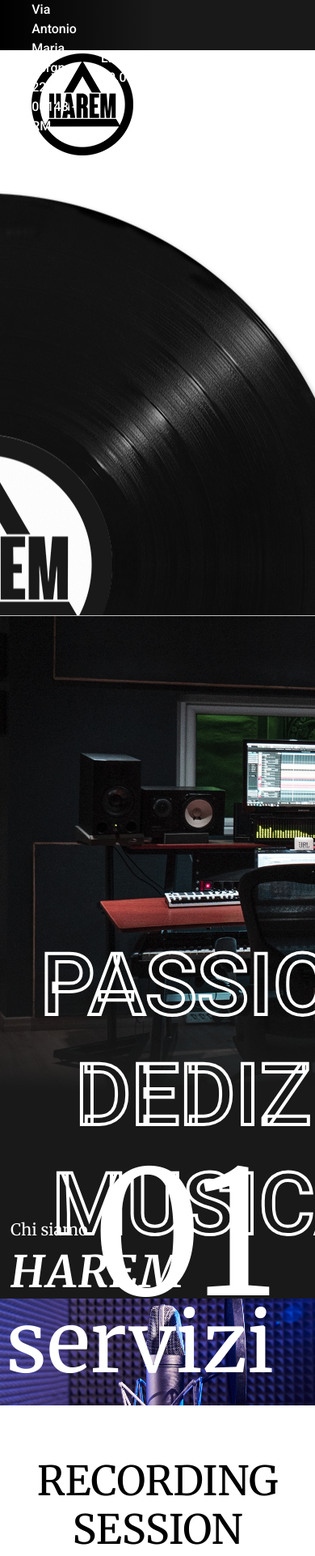
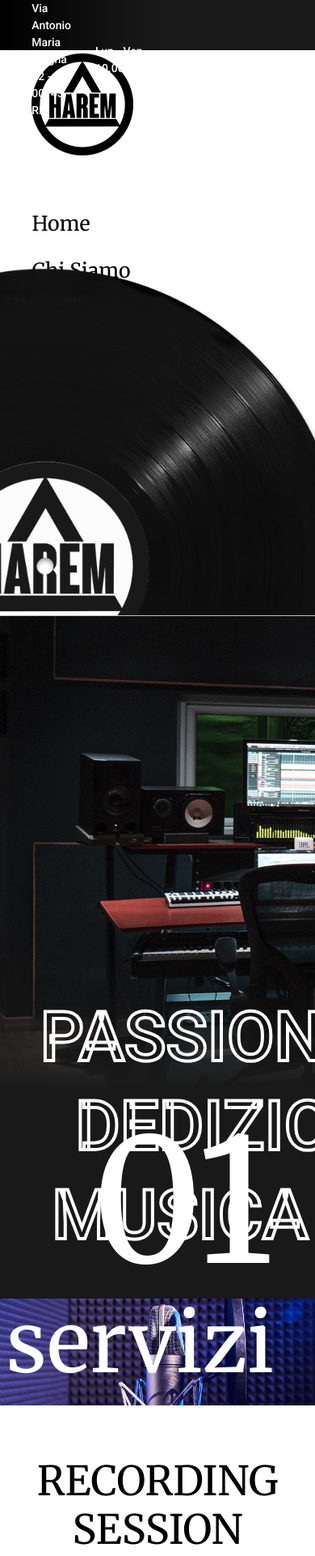
Before and after one commit to VALDEV05/website-clone, a Vue app: page / in a window 390 px wide. Shown: the top 1922 px of the page at 81% size. Built offline with nearby package versions, Linux system fonts and the light colour scheme.

Commit message:
completate media query, desktop 1799->1199

```diff
--- a/src/assets/scss/custom.scss
+++ b/src/assets/scss/custom.scss
@@ -429,7 +429,7 @@ $width-container: 85%;
                 }
                 .nome {
                     font-size: 102px;
-                    margin-top: -102px;
+                    margin-top: -62px;
                 }
             }
         }
@@ -531,3 +531,149 @@ $width-container: 85%;
         }
     }
 }
+
+
+/* XXX-Large devices (large desktops, less than 1800px) */
+
+
+/* @media (max-width: 1799.98px) {} */
+
+
+/* XX-Large devices (large desktops, less than 1600px) */
+
+@media (max-width: 1599.98px) {
+    #site-header {
+        #main-header {
+            .vinile-wrap-container {
+                .vinile-wrap {
+                    right: -25%;
+                }
+            }
+        }
+    }
+}
+
+
+/* X-Large devices (large desktops, less than 1400px) */
+
+@media (max-width: 1399.98px) {
+    #site-header {
+        #main-header {
+            .vinile-wrap-container {
+                .vinile-wrap {
+                    right: -35%;
+                    .servizi-wrap {
+                        #servizio-01,
+                        #servizio-02 {
+                            left: -60%;
+                        }
+                    }
+                    .controlli-wrap {
+                        left: 15%;
+                    }
+                }
+            }
+        }
+    }
+    /* /#site-header */
+    #site-main {
+        #chi-siamo {
+            .container-fluid {
+                .row {
+                    .col-md-6 {
+                        .col-full {
+                            .container-sx-wrap {
+                                .content-text {
+                                    .chi-siamo-link {
+                                        font-size: 95px !important;
+                                    }
+                                }
+                            }
+                        }
+                    }
+                }
+            }
+        }
+    }
+}
+
+
+/* Large devices (desktops, less than 1200px) */
+
+@media (max-width: 1199.98px) {
+    p {
+        font-size: 16px!important;
+    }
+    #site-header {
+        #top-header {
+            .col-full {
+                .menu-top-header {
+                    .left-menu {
+                        .menu-item {
+                            font-size: 14px;
+                        }
+                    }
+                }
+            }
+        }
+        /* /#top-header */
+        #main-header {
+            .vinile-wrap-container {
+                .vinile-wrap {
+                    .servizi-wrap {
+                        scale: .8;
+                        #servizio-01,
+                        #servizio-02 {
+                            left: -58%;
+                        }
+                    }
+                }
+            }
+        }
+        /* /#main-header */
+    }
+    /* /#site-header */
+    #site-main {
+        #chi-siamo {
+            .container-fluid {
+                .row {
+                    .col-md-6 {
+                        .col-full {
+                            .container-sx-wrap {
+                                .content-text {
+                                    .chi-siamo-link {
+                                        font-size: 85px !important;
+                                    }
+                                }
+                            }
+                        }
+                    }
+                }
+            }
+        }
+    }
+}
+
+
+/* Medium devices (tablets, less than 992px) */
+
+
+/* @media (max-width: 991.98px) {} */
+
+
+/* Small devices (landscape phones, less than 768px) */
+
+
+/* @media (max-width: 768.98px) {} */
+
+
+/* Small applies to x-small devices (portrait phones, less than 576px) */
+
+
+/* @media (max-width: 575.98px) {} */
+
+
+/* Small applies to x-small devices (portrait phones, less than 321px) */
+
+
+/* @media (max-width: 320.98px) {} */
```
